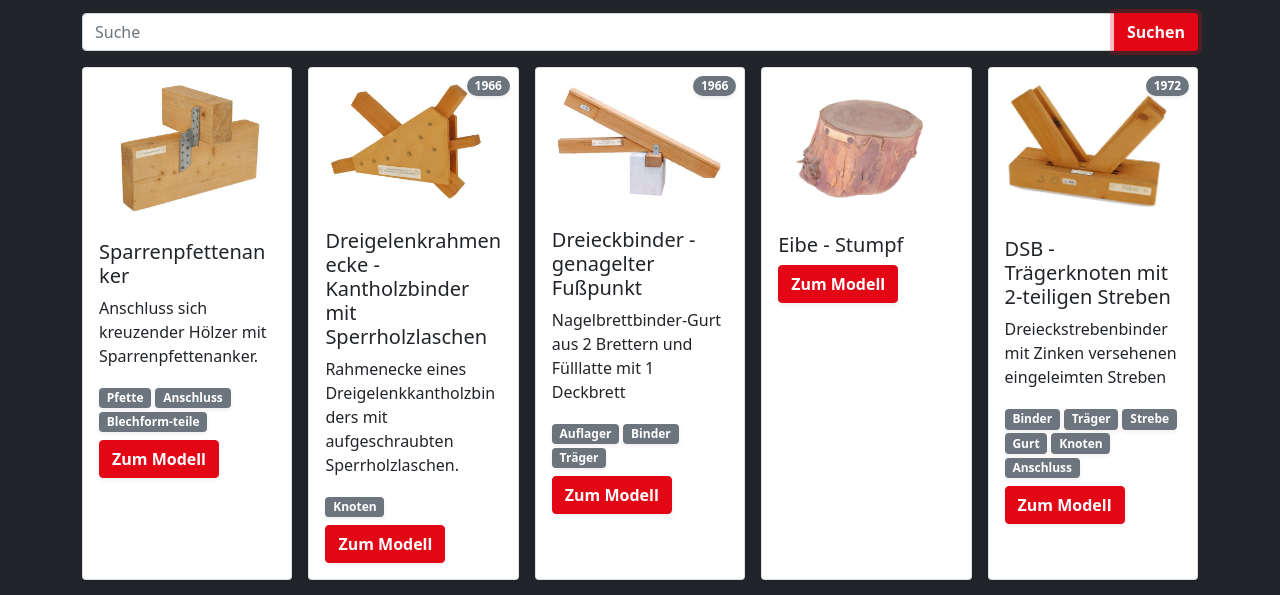
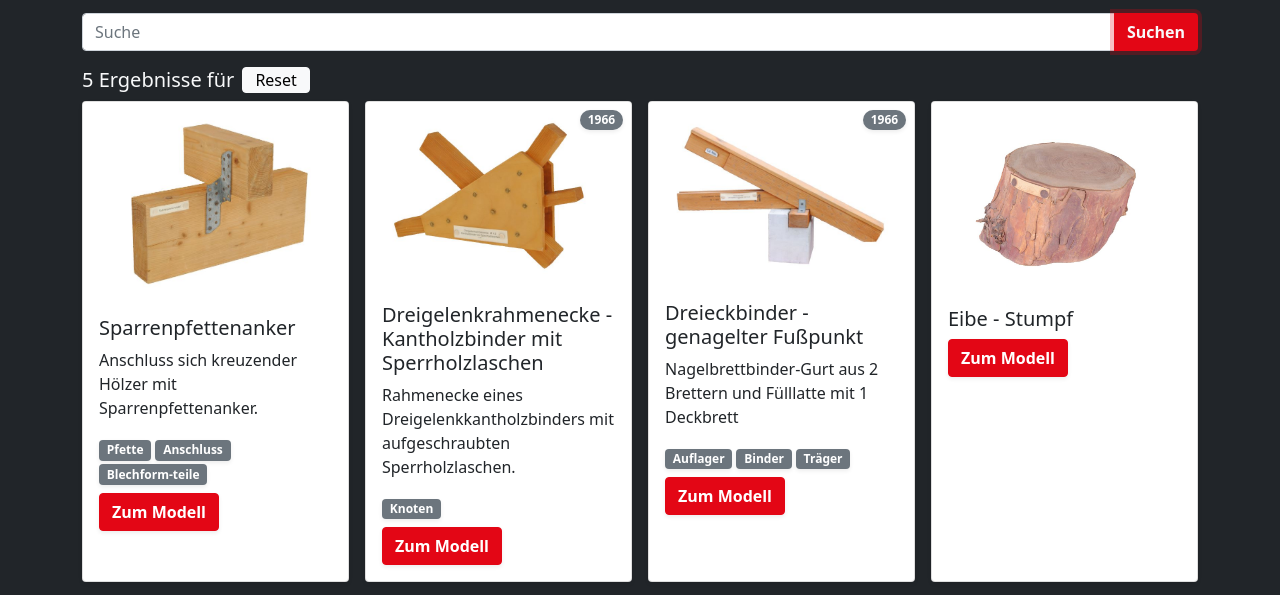
Before and after one commit to berndhobbie/holzbaumodelle-jadehs, a website: page index.html in a window 1280 px wide. Both pictures are taken after a click on the button "Suchen". Shown: the part 147-742 px from the top of the page. Drawn offline with nearby package versions, Linux system fonts and the light colour scheme.

Commit message:
add a reset button

```diff
--- a/index.html
+++ b/index.html
@@ -25,6 +25,10 @@
                 aria-describedby="button-addon2" id="searchTextInput">
             <button class="btn bg-primary fw-bold text-light" type="button" id="searchButton">Suchen</button>
         </div>
+        <div class="d-flex align-items-center mb-2">
+            <h5 id="resultMessage" class="text-light m-0 p-0 me-2" hidden>Moin</h5>
+            <button id="resetButton" type="button" class="btn btn-light py-0 m-0" hidden>Reset</button>
+        </div>
         <div id="modelRow" class="customGrid">
         </div>
     </div>
--- a/js/generateModelCards.js
+++ b/js/generateModelCards.js
@@ -1,6 +1,8 @@
 const modelRow = document.getElementById("modelRow");
 const searchButton = document.getElementById("searchButton");
 const searchTextInput = document.getElementById("searchTextInput");
+const resultMessage = document.getElementById("resultMessage");
+const resetButton = document.getElementById("resetButton");
 let filteredModels = [];
 
 const renderModelOverview = () => {
@@ -67,16 +69,25 @@ getAllModels().then(() => {
 });
 
 searchButton.addEventListener("click", () => {
-  searachModels();
+  searchModels();
 });
 
 searchTextInput.addEventListener("keyup", (e) => {
   if (e.key === "Enter") {
-    searachModels();
+    searchModels();
   }
 });
 
-const searachModels = () => {
+resetButton.addEventListener("click", () => {
+  searchTextInput.value = "";
+  filteredModels = [];
+  filteredModels.push(...allModels);
+  resultMessage.hidden = true;
+  resetButton.hidden = true;
+  renderModelOverview();
+});
+
+const searchModels = () => {
   const searchVal = searchTextInput.value.trim().toLowerCase();
   //get all values from all models which include the search val
   const searchResults = allModels.filter((model) => {
@@ -88,5 +99,12 @@ const searachModels = () => {
     return searchableValues.some((value) => value?.includes(searchVal));
   });
   filteredModels = searchResults;
+  createMessage(searchResults.length, searchVal);
   renderModelOverview();
 };
+
+const createMessage = (count, searchVal) => {
+  resultMessage.hidden = false;
+  resetButton.hidden = false;
+  resultMessage.innerHTML = `${count} Ergebnisse für ${searchVal}`;
+};
--- a/styles/style.css
+++ b/styles/style.css
@@ -13,7 +13,7 @@ button:hover {
 
 .customGrid {
     display: grid;
-    grid-template-columns: repeat(auto-fill, minmax(200px, 1fr));
+    grid-template-columns: repeat(auto-fill, minmax(250px, 1fr));
     grid-gap: 1rem;
 }
 
```
